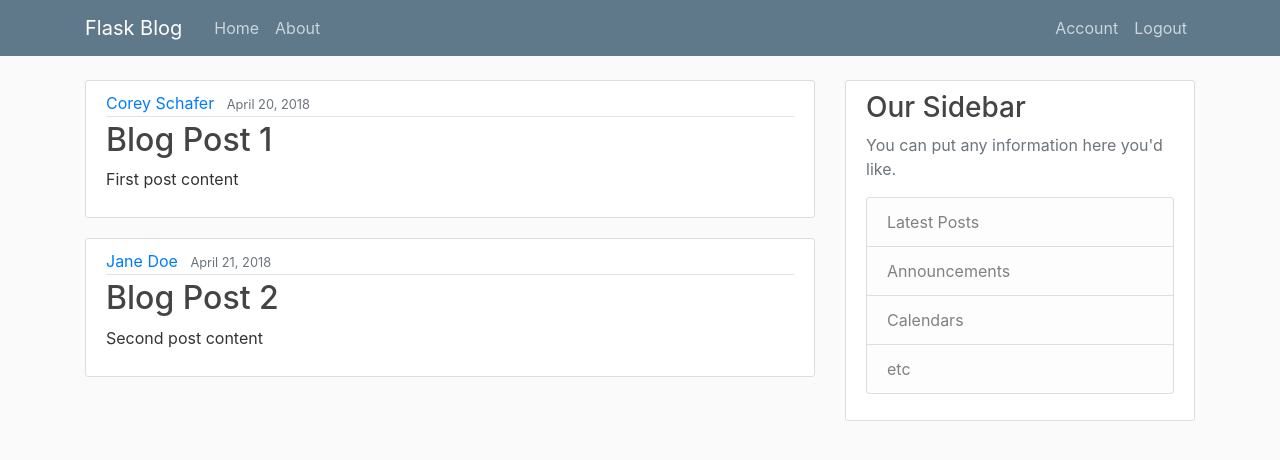
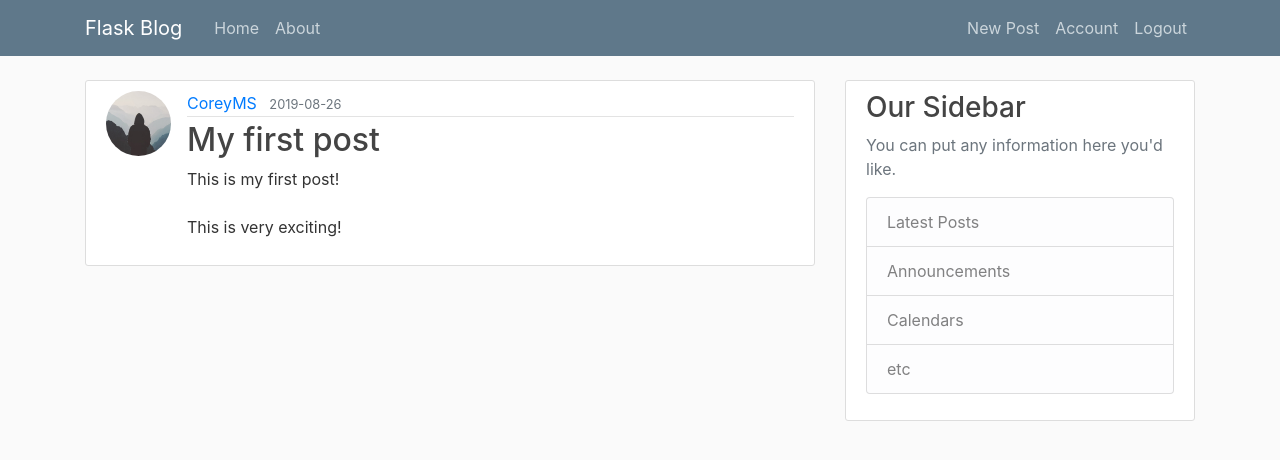
Before and after one commit to bobbeltje/flask_tutorial, a Flask app: page / in a window 1280 px wide. Shown: the top 460 px of the page. Run offline with Flask 2, Linux system fonts and the light colour scheme; a user stored in the database is signed in; data comes from the database, SQL or seed files in the repository; both versions use the stored data as it was after the commit; some libraries are stand-ins or nearby versions.

Commit message:
vid08 17:55 creating posts and displaying them on home

```diff
--- a/Flask_Blog/flaskblog/routes.py
+++ b/Flask_Blog/flaskblog/routes.py
@@ -3,30 +3,16 @@ import secrets
 from PIL import Image
 from flask import render_template, url_for, flash, redirect, request
 from flaskblog import app, db, bcrypt
-from flaskblog.forms import RegistrationForm, LoginForm, UpdateAccountForm
+from flaskblog.forms import RegistrationForm, LoginForm, UpdateAccountForm, PostForm
 from flaskblog.models import User, Post
 from flask_login import login_user, current_user, logout_user, login_required
 
-# dummy data, usually you would get this from a database
-posts = [
-    {
-        'author': 'Corey Schafer',
-        'title': 'Blog Post 1',
-        'content': 'First post content',
-        'date_posted': 'April 20, 2018'
-    },
-    {
-        'author': 'Jane Doe',
-        'title': 'Blog Post 2',
-        'content': 'Second post content',
-        'date_posted': 'April 21, 2018'
-    }
-]
 
 # add a second decorator to have both pointing at the same thing
 @app.route('/')
 @app.route('/home')
 def home():
+    posts = Post.query.all()
     return render_template('home.html', posts=posts)
 
 @app.route('/about')
@@ -99,3 +85,15 @@ def account():
     image_file = url_for('static', filename='profile_pics/' + current_user.image_file)
     return render_template('account.html', title='Account',
                            image_file=image_file, form=form)
+
+@app.route('/post/new', methods=['GET', 'POST'])
+@login_required
+def new_post():
+    form = PostForm()
+    if form.validate_on_submit():
+        post = Post(title=form.title.data, content=form.content.data, author=current_user)
+        db.session.add(post)
+        db.session.commit()
+        flash('Your post has been created!', 'success')
+        return redirect(url_for('home'))
+    return render_template('create_post.html', title='New Post', form=form)
--- a/Flask_Blog/flaskblog/templates/home.html
+++ b/Flask_Blog/flaskblog/templates/home.html
@@ -3,10 +3,11 @@
 {% block content %}
 	{% for post in posts %}
 		<article class="media content-section">
+			<img class='rounded-circle article-img' src="{{ url_for('static', filename='profile_pics/' + post.author.image_file) }}">
 		  <div class="media-body">
 		    <div class="article-metadata">
-		      <a class="mr-2" href="#">{{ post.author }}</a>
-		      <small class="text-muted">{{ post.date_posted }}</small>
+		      <a class="mr-2" href="#">{{ post.author.username }}</a>
+		      <small class="text-muted">{{ post.date_posted.strftime('%Y-%m-%d') }}</small>
 		    </div>
 		    <h2><a class="article-title" href="#">{{ post.title }}</a></h2>
 		    <p class="article-content">{{ post.content }}</p>
--- a/Flask_Blog/flaskblog/templates/layout.html
+++ b/Flask_Blog/flaskblog/templates/layout.html
@@ -33,6 +33,7 @@
 	        <!-- Navbar Right Side -->
 	        <div class="navbar-nav">
 	          {% if current_user.is_authenticated %}
+	            <a class="nav-item nav-link" href="{{ url_for('new_post') }}">New Post</a>
 	            <a class="nav-item nav-link" href="{{ url_for('account') }}">Account</a>
 	            <a class="nav-item nav-link" href="{{ url_for('logout') }}">Logout</a>
 	          {% else %}
```
Also changed, not shown: Flask_Blog/flaskblog/forms.py (+6 -1 lines), Flask_Blog/flaskblog/templates/create_post.html (added, +45 -0 lines), Flask_Blog/flaskblog/site.db.
